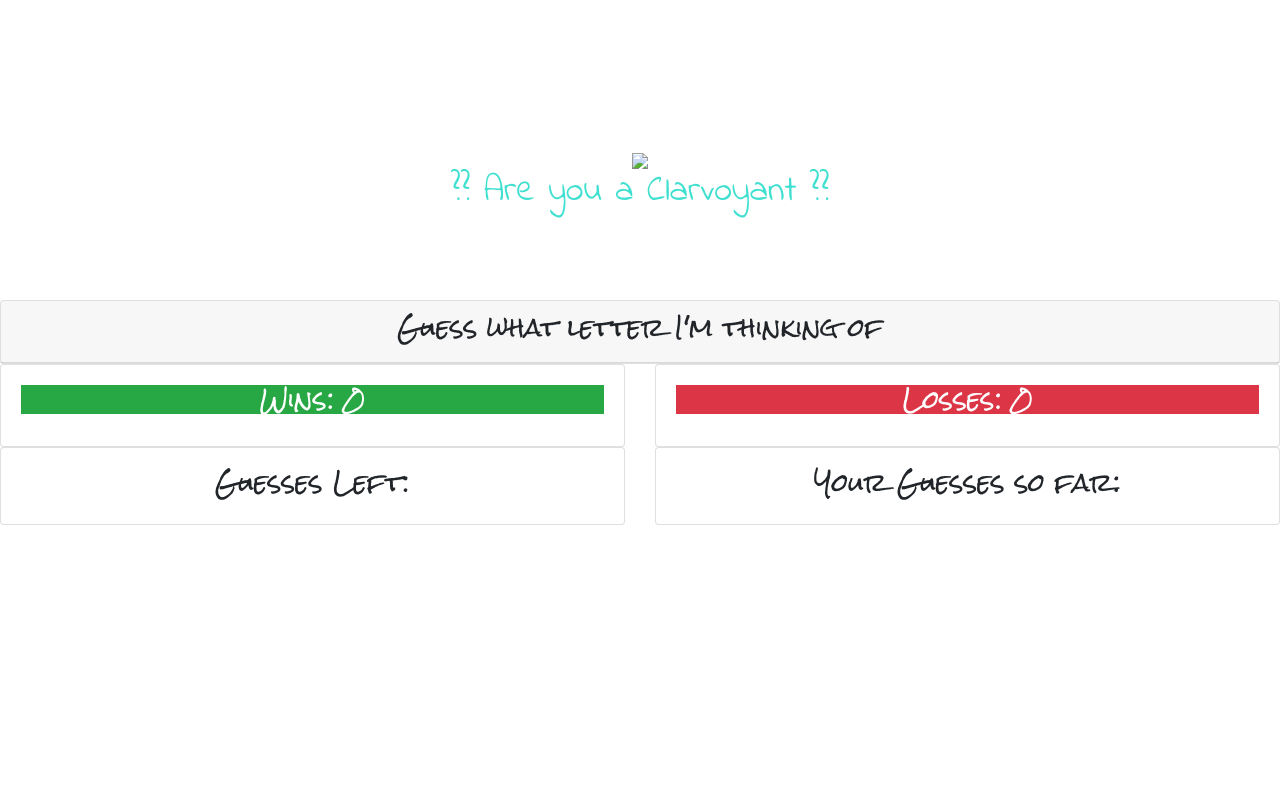
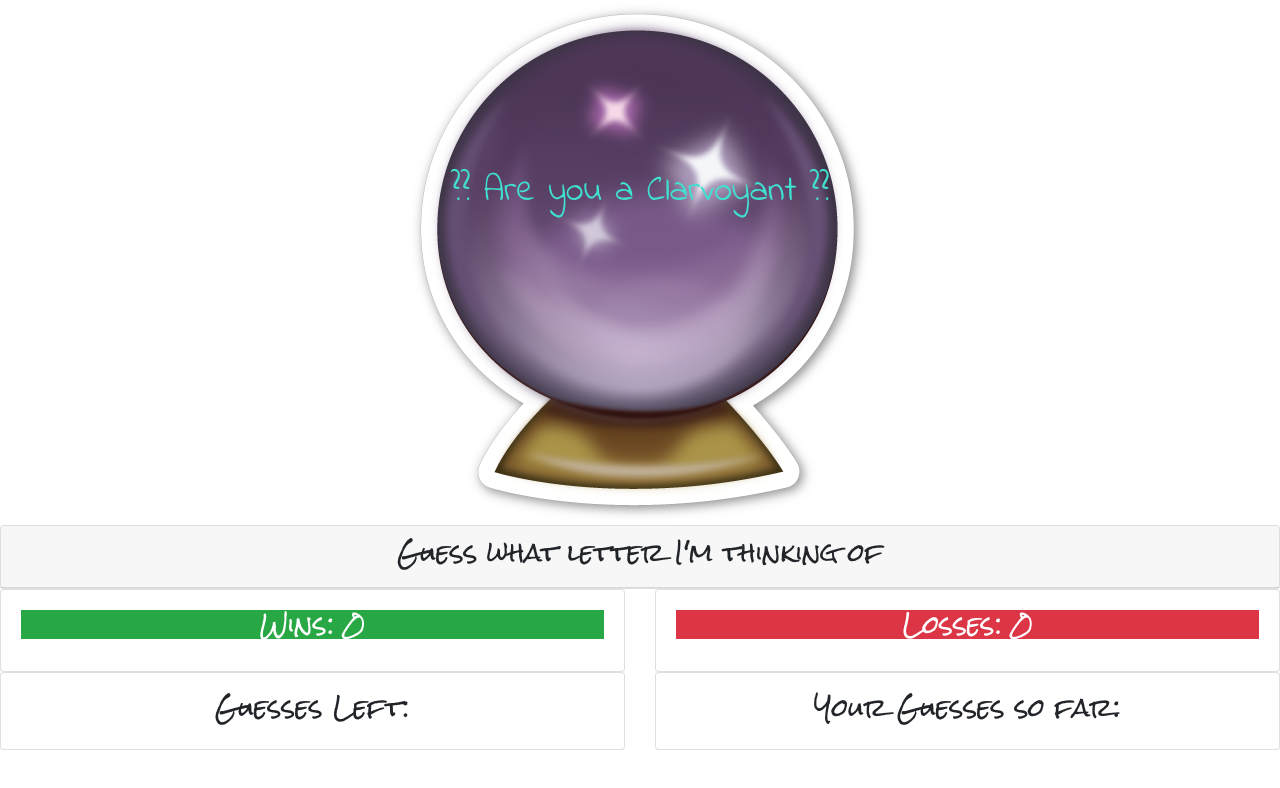
Before and after one commit to troykchandler/Psychic-game, a plain HTML site: page index.html in a window 1280 px wide. Drawn offline with nearby package versions, Linux system fonts and the light colour scheme.

Commit message:
Update index.html

```diff
--- a/index.html
+++ b/index.html
@@ -35,7 +35,7 @@
   <div class="container" id="front">
     <div class="Jumbotron" style="background:white;">
       <image
-        src="..\Pyschic Game\assets\images\crystalball.png">
+        src=".\assets\images\crystalball.png">
         <div class="card-img-overlay">
           <h1 id="one">?? Are you a Clarvoyant ??</h1>
         </div>
```
